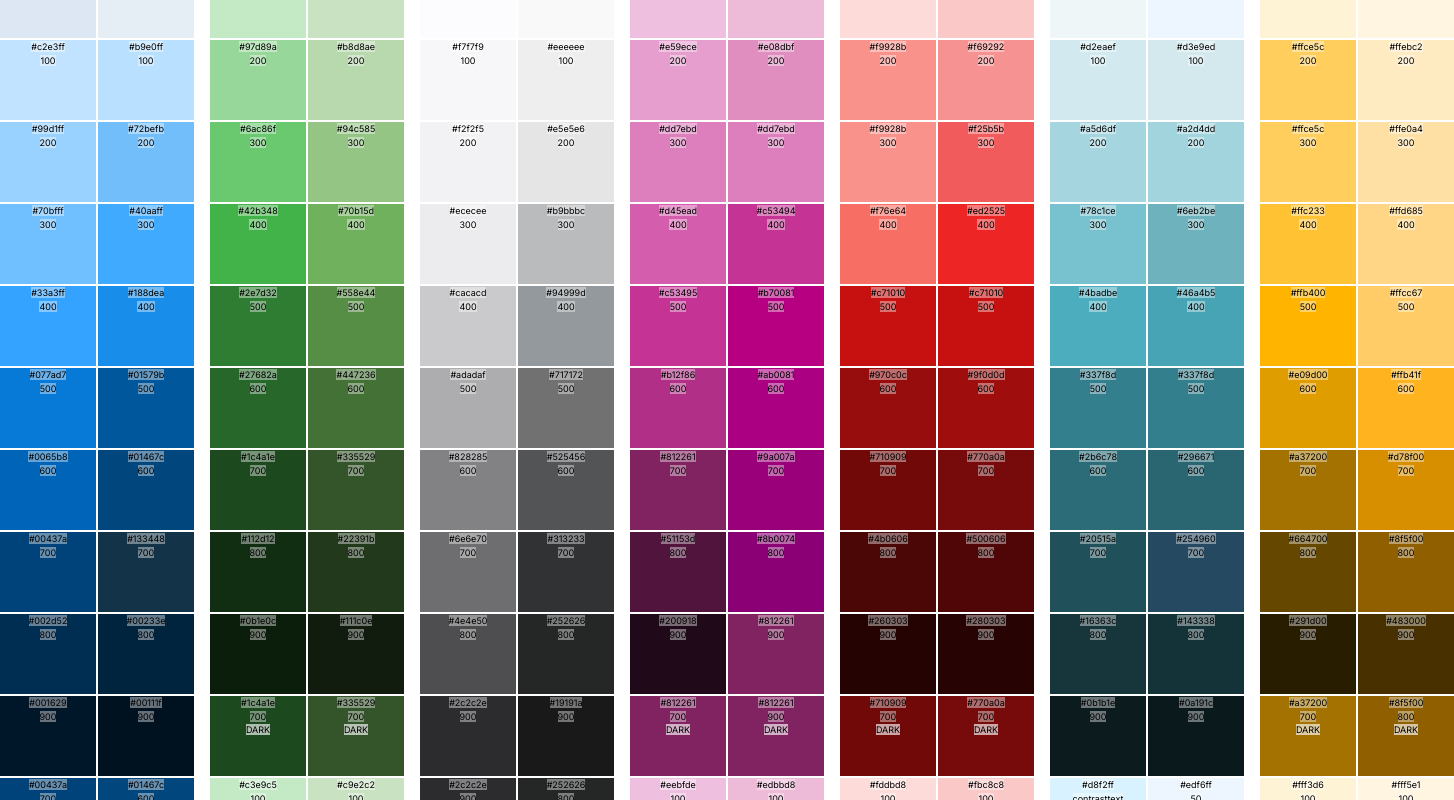
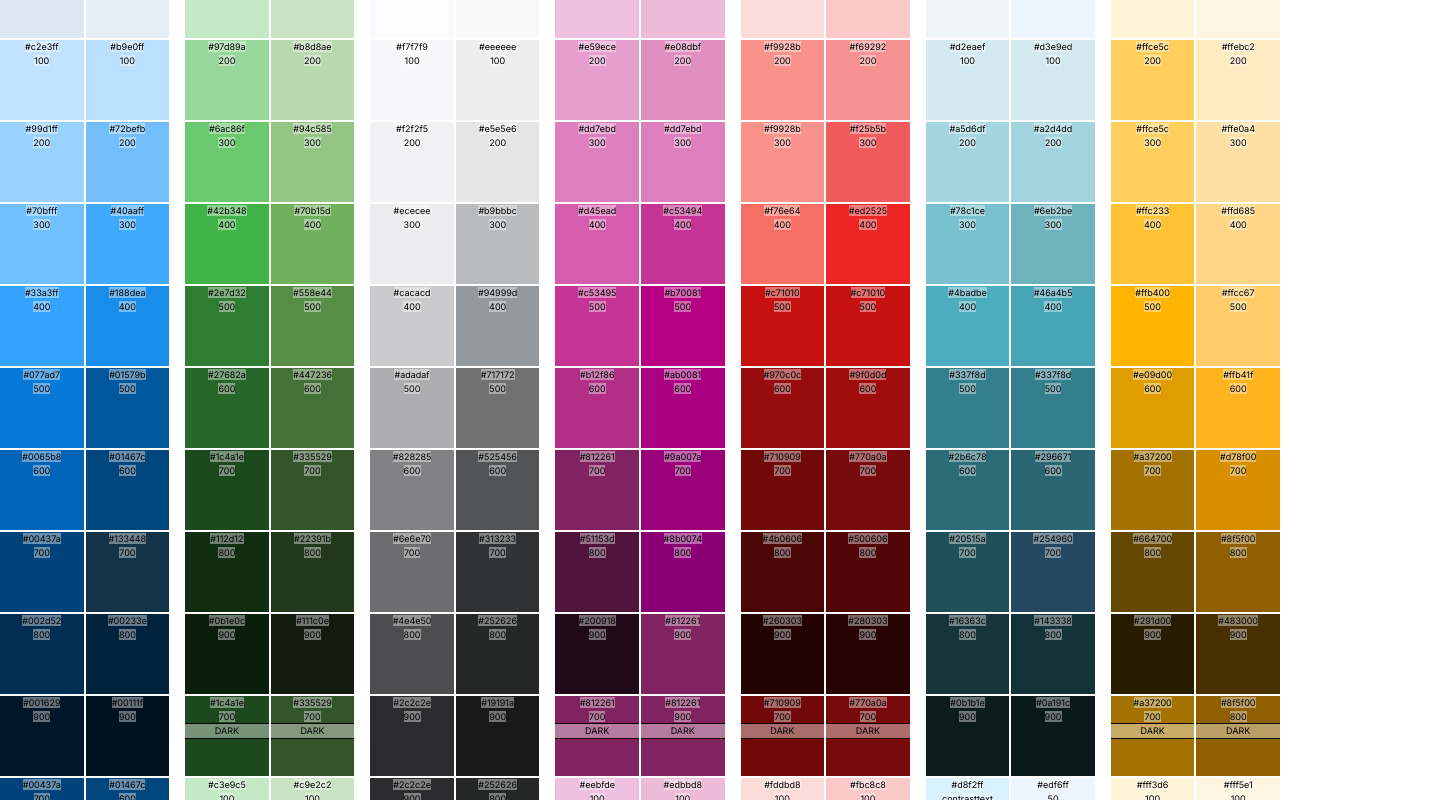
Before and after one commit to kaushnian/shadcn-mc-colors, a Next.js app: page / in a window 1280 px wide. Shown: the part 160-960 px from the top of the page, 1454 px wide, since content can reach past the window. Built offline with nearby package versions, Linux system fonts and the light colour scheme.

Commit message:
Stretch content, add border

```diff
--- a/src/app/page.tsx
+++ b/src/app/page.tsx
@@ -3,7 +3,7 @@ import ColorPalette from '@/components/color-palette';
 
 export default function Home() {
   return (
-    <div className="flex justify-center min-w-[1454px]">
+    <div>
       <ColorPalette />
     </div>
   );
--- a/src/components/color-palette.tsx
+++ b/src/components/color-palette.tsx
@@ -7,8 +7,7 @@ export default function ColorPalette() {
   return (
     <div className="text-center flex gap-4">
       {Object.entries(colorsV1).map(([name, options]) => (
-        <div key={name}>
-          <div>
+        <div key={name} className="flex-1">
           <div className="flex items-stretch justify-evenly text-slate-700 text-sm">
             <div className="w-20">Legacy</div>
             <div className="w-20">Flynn</div>
@@ -19,7 +18,7 @@ export default function ColorPalette() {
 
           {Object.entries(options).map(([option, color]) => (
             <div key={option} className="flex h-20 mb-0.5 gap-0.5">
-                <div style={{ background: color }} className="w-24 text-[9px] lowercase">
+              <div style={{ background: color }} className="flex-1 text-[9px] lowercase">
                 <div>
                   <span className="bg-white/40">{color}</span>
                 </div>
@@ -32,7 +31,7 @@ export default function ColorPalette() {
                             {Object.entries(options).find(([_, value]) => value === color)?.[0]}
                           </span>
                         </div>
-                          <span className="bg-white/40 uppercase">{option}</span>
+                        <div className="bg-white/40 uppercase border-black border-y">{option}</div>
                       </>
                     ) : (
                       option
@@ -47,7 +46,7 @@ export default function ColorPalette() {
                 let optionsV2 = colorsV2[name];
 
                 return (
-                    <div style={{ background: colorV2 }} className="w-24 text-[9px] lowercase">
+                  <div style={{ background: colorV2 }} className="flex-1 text-[9px] lowercase">
                     <div>
                       <span className="bg-white/40">{colorV2}</span>
                     </div>
@@ -64,7 +63,9 @@ export default function ColorPalette() {
                                 }
                               </span>
                             </div>
-                              <span className="bg-white/40 uppercase">{option}</span>
+                            <div className="bg-white/40 uppercase border-black border-y">
+                              {option}
+                            </div>
                           </>
                         ) : (
                           option
@@ -77,7 +78,6 @@ export default function ColorPalette() {
             </div>
           ))}
         </div>
-        </div>
       ))}
     </div>
   );
```
Lines whose indentation alone changed are shown as unchanged.
